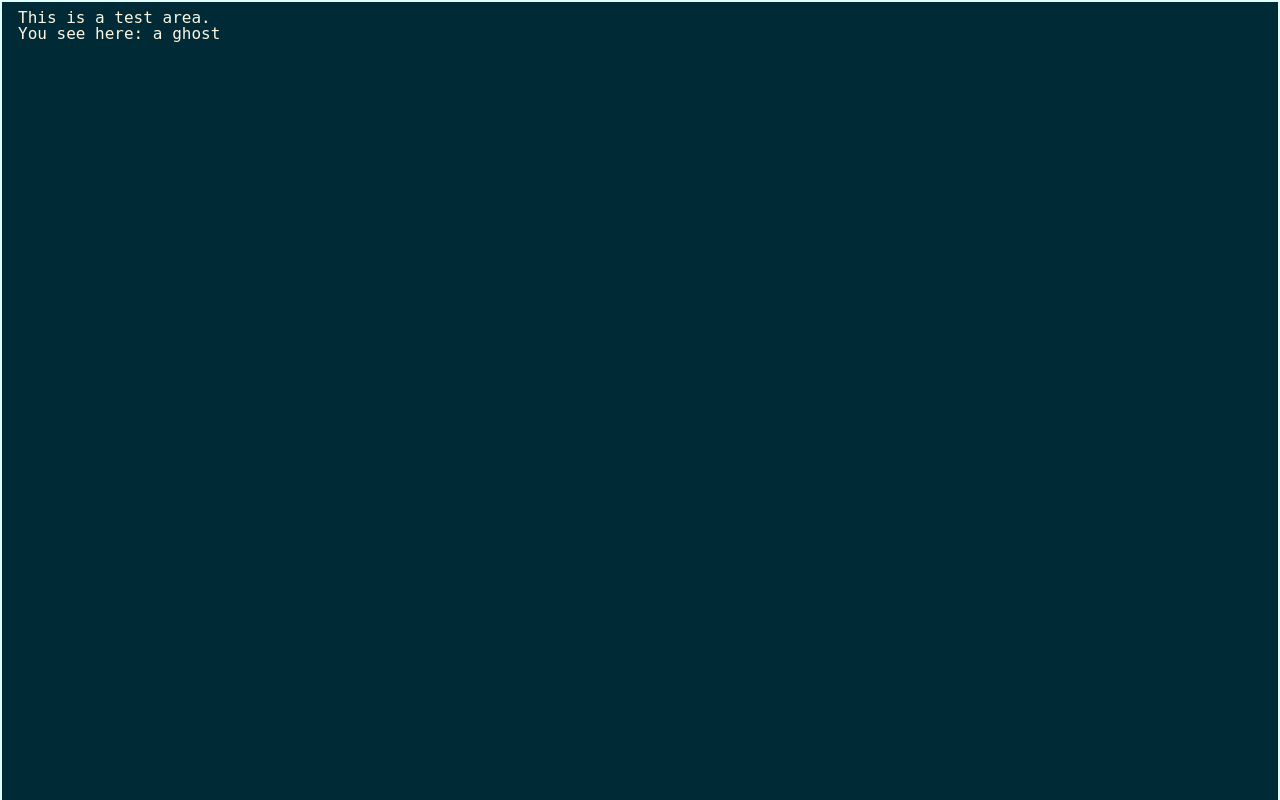
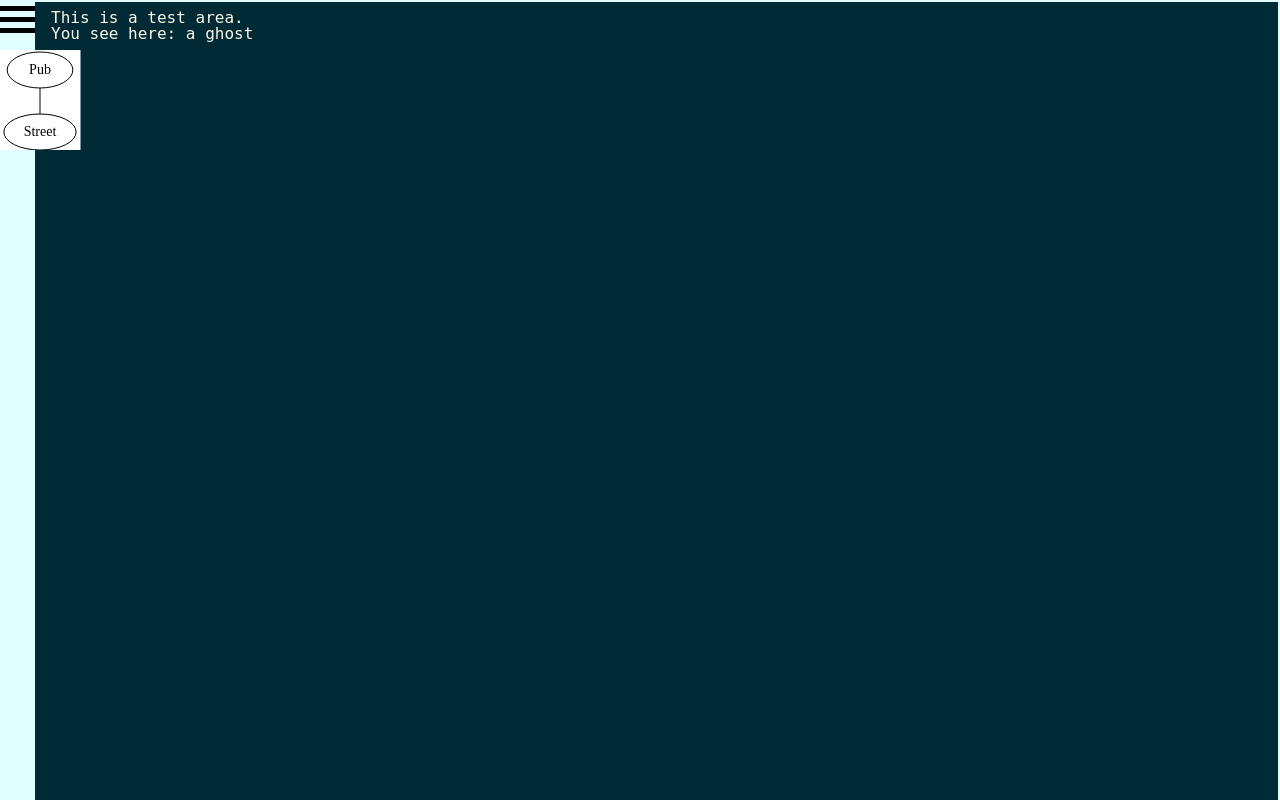
Before and after one commit to Zireael07/Rust-HTML-mudlike, a website with bundled scripts: page docs/index.html in a window 1280 px wide. Built offline with nearby package versions, Linux system fonts and the light colour scheme.

Commit message:
new: svg hello world basics

```diff
--- a/docs/index.html
+++ b/docs/index.html
@@ -14,5 +14,35 @@
     <div id="game" style="white-space: pre-line">This is a test area.
       You see here: a ghost</div>
     </div>
+    <!-- icon-less hamburger -->
+    <div class="nav">
+      <div class="ham"></div>
+      <div class="ham"></div>
+      <div class="ham"></div>
+    </div>
+    <div class="map">
+      <svg id="svg" width="100" height="100">
+        viewBox="0.00 0.00 100.00 100.00" xmlns="http://www.w3.org/2000/svg" xmlns:xlink="http://www.w3.org/1999/xlink">
+        <g id="graph0" class="graph" transform="scale(1 1) rotate(0) translate(4 100)">
+        <title>Map</title>
+        <polygon style="fill:white;stroke:white;" points="-4,4 -4,-100 76,-100 76,4 -4,4"/>
+        <!-- Test -->
+        <g id="node1" class="node"><title>Pub</title>
+        <ellipse style="fill:none;stroke:black;" cx="36" cy="-80" rx="32.8565" ry="18"/>
+        <text text-anchor="middle" x="36" y="-75.9" style="font-family:Times New Roman;font-size:14.00;">Pub</text>
+        </g>
+        <!-- World -->
+        <g id="node3" class="node"><title>Street</title>
+        <ellipse style="fill:none;stroke:black;" cx="36" cy="-18" rx="36.1339" ry="18"/>
+        <text text-anchor="middle" x="36" y="-13.9" style="font-family:Times New Roman;font-size:14.00;">Street</text>
+        </g>
+        <!-- link -->
+        <g id="edge2" class="edge"><title>In</title>
+        <path style="fill:none;stroke:black;" d="M36,-62C36,-54 36,-45 36,-36"/>
+        <!--polygon style="fill:black;stroke:black;" points="39.5001,-46 36,-36 32.5001,-46 39.5001,-46"/-->
+        </g>
+        </g>
+      </svg>
+    </div>
   </body>
 </html>
--- a/docs/style.css
+++ b/docs/style.css
@@ -18,6 +18,7 @@ html, body, #wrapper {
     background: #002b36; /* Solarized base03 #002b36 */
     color:#fdf6e3; /* Solarized base3; default - can be overwritten */
     margin: 2px;
+    margin-left: 35px; /* Because of the new hamburger */
     padding: 0.5em 1em; /*1 em seems to be 12.8px*/
     text-align: left;
 }
@@ -47,3 +48,22 @@ button {
 @media only screen and (max-width: 600px) {
     #game { font-size: 24px;}
 }
+
+div .ham {
+    width: 35px;
+    height: 5px;
+    background-color: black;
+    margin: 6px 0;
+}
+
+.nav {
+    position: fixed; /* Stay in place on scroll */
+    top: 0;
+    left: 0;
+}
+
+.map {
+    position: fixed;
+    top: 50px;
+    left: 0;
+}
```
